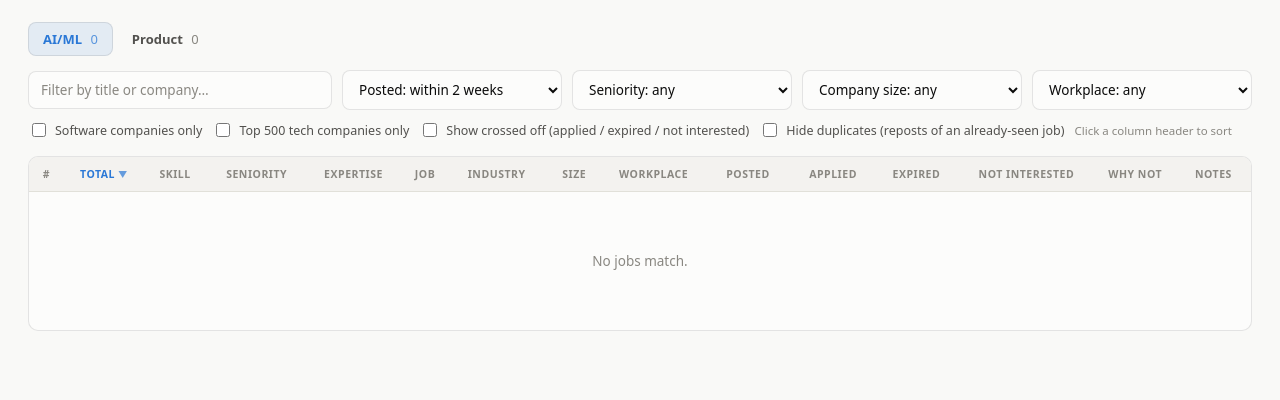
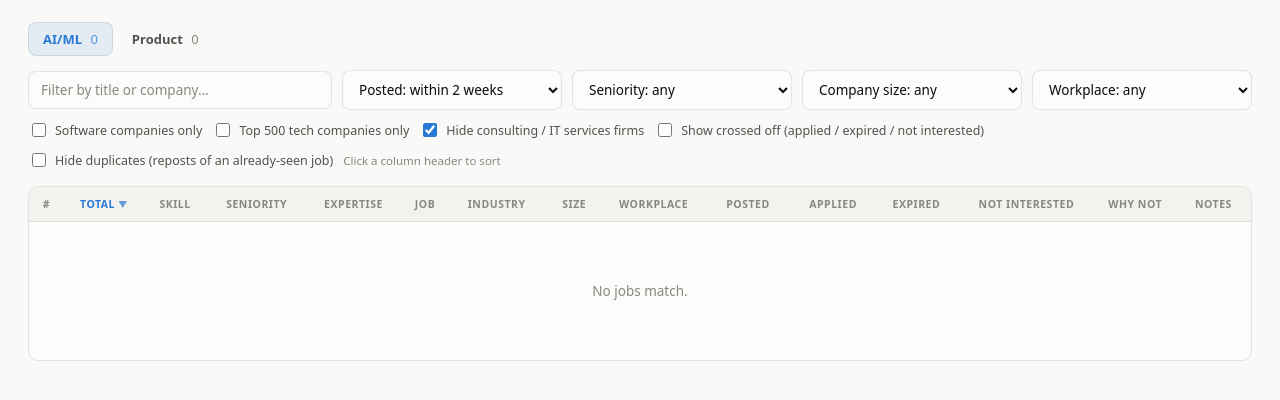
Before and after one commit to nlp4725/job-hunt-intelligence, a Flask app: page / in a window 1280 px wide. Shown: the part 117-517 px from the top of the page. Run offline with Flask 3, Linux system fonts and the light colour scheme; data that the repository does not hold is empty; parts of the project's set-up code (start-up, migrations or seed data) failed here and were passed over.

Commit message:
Add a dashboard toggle to hide consulting / IT-services firms
"Business Consulting and Services" and "IT Services and IT Consulting" are
where staffing and body-shop intermediaries cluster on LinkedIn — Insight
Global, Kforce and TEKsystems all carry one of the two, and none of them are
the employer.

Deliberately a toggle, on by default, rather than a permanent exclusion: the
tag is blunt. It covers 1,699 screened jobs (14.3%), of which 419 score >=10,
and the top companies caught include genuine employers — Oracle (81), Cognizant
(16), Deloitte (15) and Quantiphi (17), the last being one of the strong
near-miss matches found this session. One click reveals them again.

The industry tag is the wrong instrument for "is this an intermediary" — agencies
routinely self-tag as IT Services or Business Consulting instead of Staffing and
Recruiting (Metrics Recruitment, 7Seventy Recruiting, Pathfinders Executive
Search all do). A per-company blocklist entry stays the precise tool; this is
the broad one.

Co-Authored-By: Claude Opus 5 (1M context) <noreply@anthropic.com>
Claude-Session: https://claude.ai/code/session_01Fd6S4Y2AL4JC493fr4hofR

```diff
--- a/backend/templates/index.html
+++ b/backend/templates/index.html
@@ -285,6 +285,8 @@
       </select>
       <label class="check-filter"><input type="checkbox" id="softwareOnly"> Software companies only</label>
       <label class="check-filter"><input type="checkbox" id="top500Only"> Top 500 tech companies only</label>
+      <label class="check-filter" title="Hides companies whose LinkedIn industry is &quot;Business Consulting and Services&quot; or &quot;IT Services and IT Consulting&quot; — where most staffing and body-shop intermediaries sit. Blunt: it also hides genuine employers with those tags (Oracle, Cognizant, Deloitte, Quantiphi).">
+        <input type="checkbox" id="hideConsulting" checked> Hide consulting / IT services firms</label>
       <label class="check-filter" id="toCOnlyLabel" style="display: none;"><input type="checkbox" id="toCOnly"> Customer-facing (to-C) product only</label>
       <label class="check-filter"><input type="checkbox" id="showCrossedOff"> Show crossed off (applied / expired / not interested)</label>
       <label class="check-filter"><input type="checkbox" id="hideDuplicates"> Hide duplicates (reposts of an already-seen job)</label>
@@ -682,6 +684,8 @@
       + " · <b>" + notInterestedCount + "</b> not interested";
   }
 
+  var CONSULTING_INDUSTRIES = ["Business Consulting and Services", "IT Services and IT Consulting"];
+
   function applySortAndFilter() {
     var query = searchInput.value.trim().toLowerCase();
     var showCrossedOff = document.getElementById("showCrossedOff").checked;
@@ -693,6 +697,7 @@
     var cutoff = Date.now() - postedWithinDays * 86400000;
     var top500Only = document.getElementById("top500Only").checked;
     var softwareOnly = document.getElementById("softwareOnly").checked;
+    var hideConsulting = document.getElementById("hideConsulting").checked;
     var seniorityFilter = document.getElementById("seniorityFilter").value;
     function matchesSeniority(j) {
       if (!seniorityFilter) return true;
@@ -740,6 +745,11 @@
       if (hideDuplicates && j.duplicate_of_job_id) return false;
       if (top500Only && !j.top500_tech) return false;
       if (softwareOnly && !isSoftwareCompany(j)) return false;
+      // Where staffing and body-shop intermediaries cluster. A blunt instrument
+      // on purpose: it filters on LinkedIn's industry tag, which real employers
+      // (Oracle, Cognizant, Deloitte) also carry — hence a toggle rather than a
+      // permanent exclusion, so nothing is lost, only hidden.
+      if (hideConsulting && CONSULTING_INDUSTRIES.indexOf(j.company_industry) !== -1) return false;
       if (!matchesSeniority(j)) return false;
       if (!matchesCompanySize(j)) return false;
       if (!matchesWorkplaceType(j)) return false;
@@ -809,6 +819,7 @@
   document.getElementById("hideDuplicates").addEventListener("change", applySortAndFilter);
   document.getElementById("softwareOnly").addEventListener("change", applySortAndFilter);
   document.getElementById("top500Only").addEventListener("change", applySortAndFilter);
+  document.getElementById("hideConsulting").addEventListener("change", applySortAndFilter);
   document.getElementById("seniorityFilter").addEventListener("change", applySortAndFilter);
   document.getElementById("companySizeFilter").addEventListener("change", applySortAndFilter);
   document.getElementById("workplaceTypeFilter").addEventListener("change", applySortAndFilter);
```
